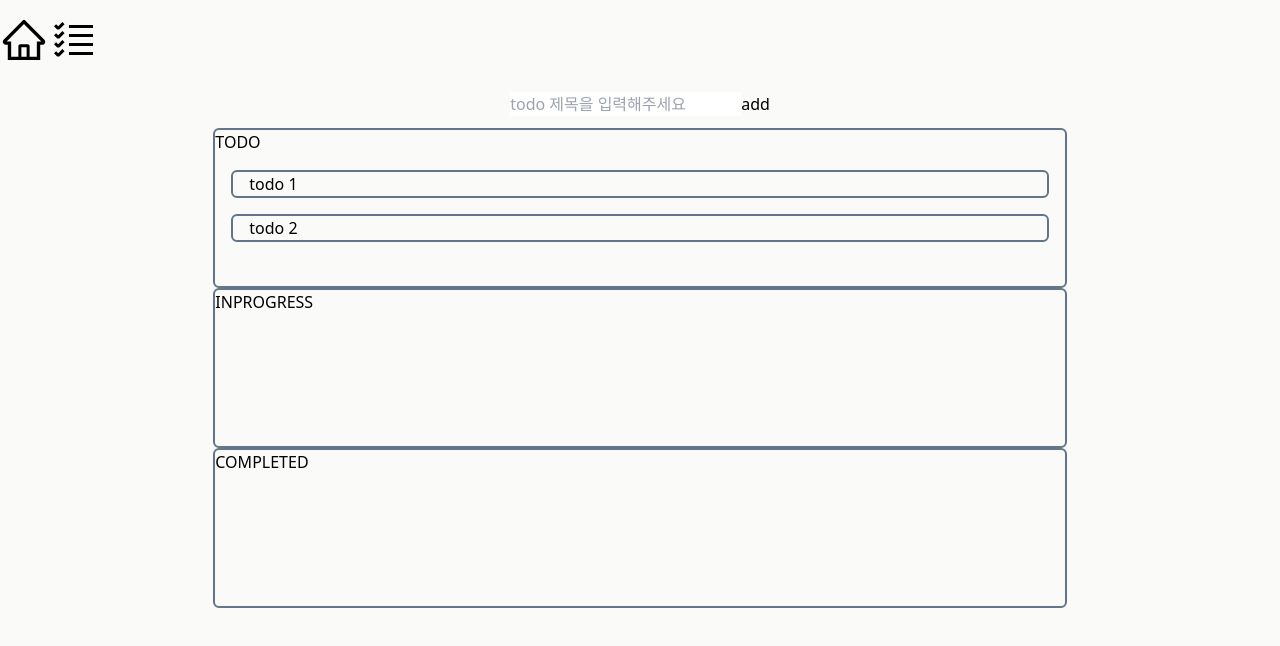
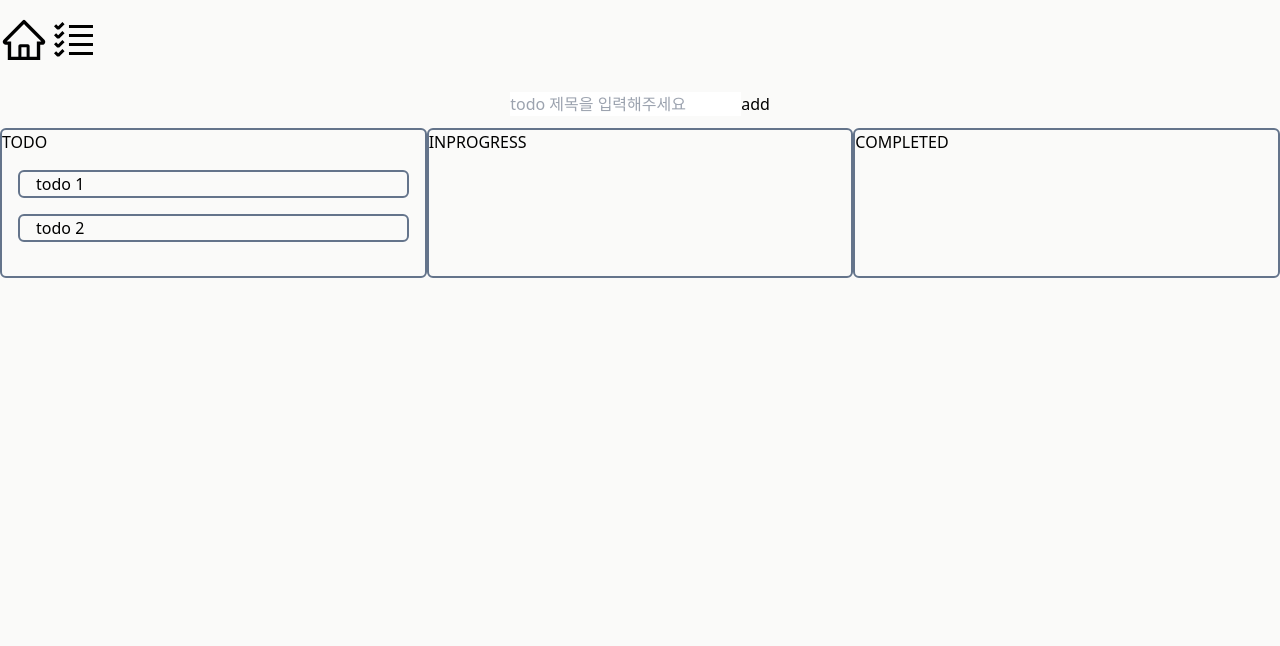
Before and after one commit to hkh0105/draggable_kanban, a Next.js app: page /todo/Index in a window 1280 px wide. Shown: the top 646 px of the page. Built offline with nearby package versions, Linux system fonts and the light colour scheme.

Commit message:
feat : todoList에 Detail 페이지 Link기능 구현

```diff
--- a/src/components/todoList/todoList.tsx
+++ b/src/components/todoList/todoList.tsx
@@ -12,6 +12,7 @@ import { DragDropContext, DropResult } from 'react-beautiful-dnd';
 import DragableBox from '@src/userInterface/dragableBox/dragableBox';
 import useTodo from '@src/hooks/useTodo';
 import DroppableBox from '@src/components/droppableBox/droppableBox';
+import Link from 'next/link';
 
 const TodoList: FC = () => {
   const todoProgressTodoList = useRecoilValue<TodoListType>(normalTodoState);
@@ -39,21 +40,25 @@ const TodoList: FC = () => {
   };
 
   return (
-    <>
+    <div className='flex w-full h-full'>
       {isBrowser && (
         <DragDropContext onDragEnd={dropHandler}>
           {statusList.map((status: TodoStatusType) => (
             <DroppableBox status={status.name} key={uuidv4()}>
               {status.items.map((todo: Todo, index) => (
-                <DragableBox key={uuidv4()} id={todo.id} index={index}>
-                  {todo.title}
-                </DragableBox>
+                <Link href={`/kanban/${todo.id}`}>
+                  <div>
+                    <DragableBox key={uuidv4()} id={todo.id} index={index}>
+                      {todo.title}
+                    </DragableBox>
+                  </div>
+                </Link>
               ))}
             </DroppableBox>
           ))}
         </DragDropContext>
       )}
-    </>
+    </div>
   );
 };
 
```
